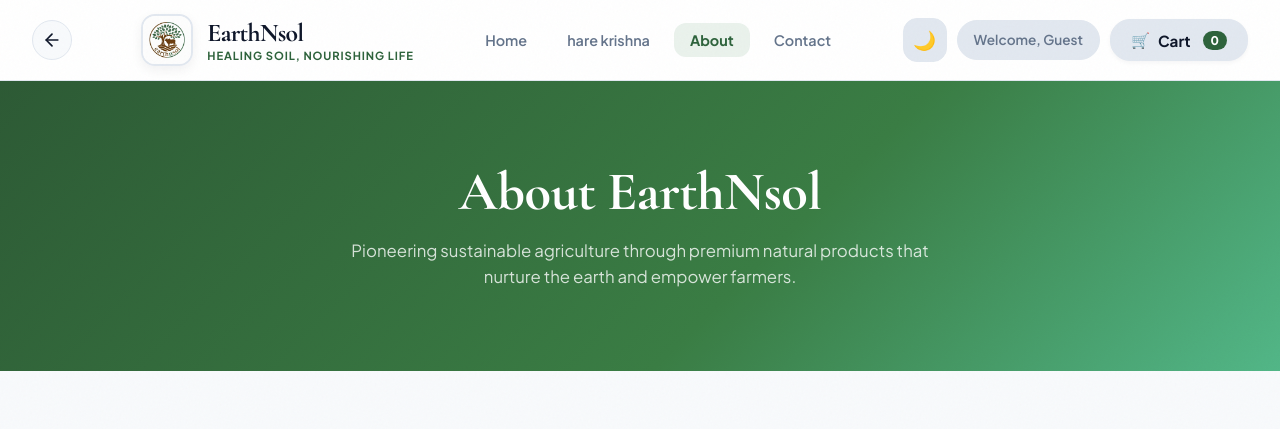
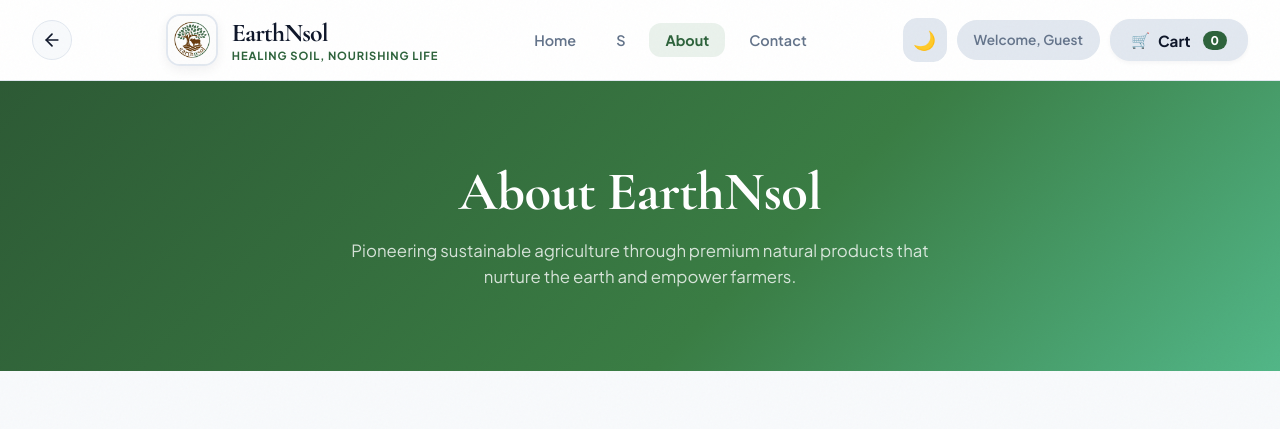
Before and after one commit to Survevedant06/earthnsol, a website: page about.html in a window 1280 px wide. Shown: the top 429 px of the page. Drawn offline with nearby package versions, Linux system fonts and the light colour scheme; no server answers.

Commit message:
https://survevedant2006.atlassian.net/browse/EAR-1

```diff
--- a/about.html
+++ b/about.html
@@ -105,7 +105,7 @@
       <button class="menu-toggle" onclick="document.getElementById('main-nav').classList.toggle('open')">☰</button>
       <nav id="main-nav"><ul>
         <li><a href="index.html">Home</a></li>
-        <li><a href="shop.html">hare krishna </a></li>
+        <li><a href="shop.html">S </a></li>
         <li><a href="about.html">About</a></li>
         <li><a href="contact.html">Contact</a></li>
       </ul></nav>
```
